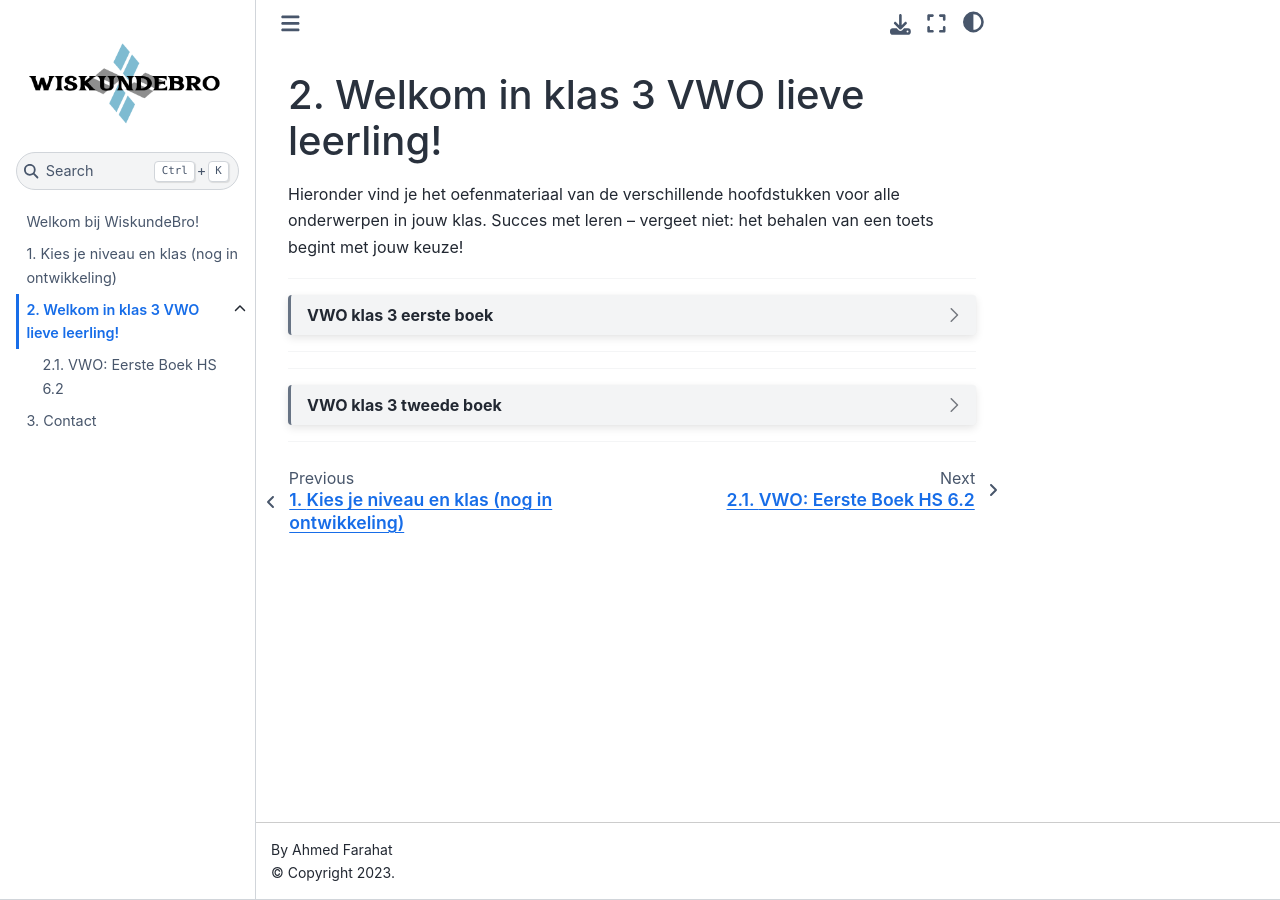
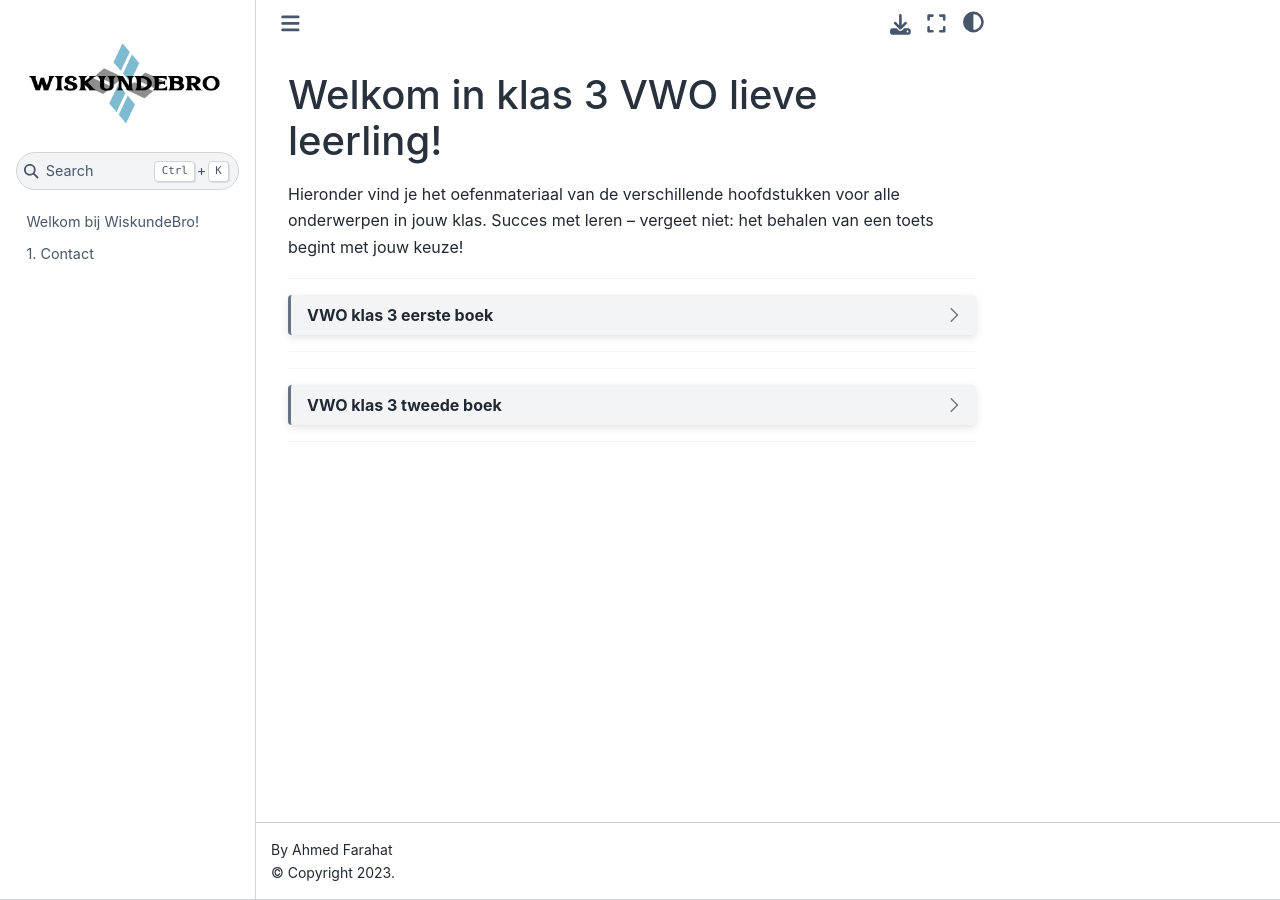
Before and after one commit to ahmedfarhatx22/WiskundeBro, a Jupyter Book: the page built from book/VWO/klas3/klas3_intro.ipynb, in a window 1280 px wide. Built offline with Jupyter Book 1.0.4 settings and Sphinx 7.4.7 and the Sphinx Book theme 1.1.4, drawn with Linux system fonts in a browser that asks for light colours.

Commit message:
removed pdfs and les structures for now

```diff
--- a/book/_toc.yml
+++ b/book/_toc.yml
@@ -4,11 +4,5 @@ root: intro
 options:
   numbered: 4        # <‑‑ fine
 chapters:
-  - file: kies_je_klas/kies_je_niveau.ipynb
 
-  - file: VWO/klas3/klas3_intro.ipynb
-    sections:
-      # ① remove the doubled extension
-      - file: VWO/klas3/HS6_2_K3.ipynb
-
-  - file: contact.ipynb
+- file: contact.ipynb
```
